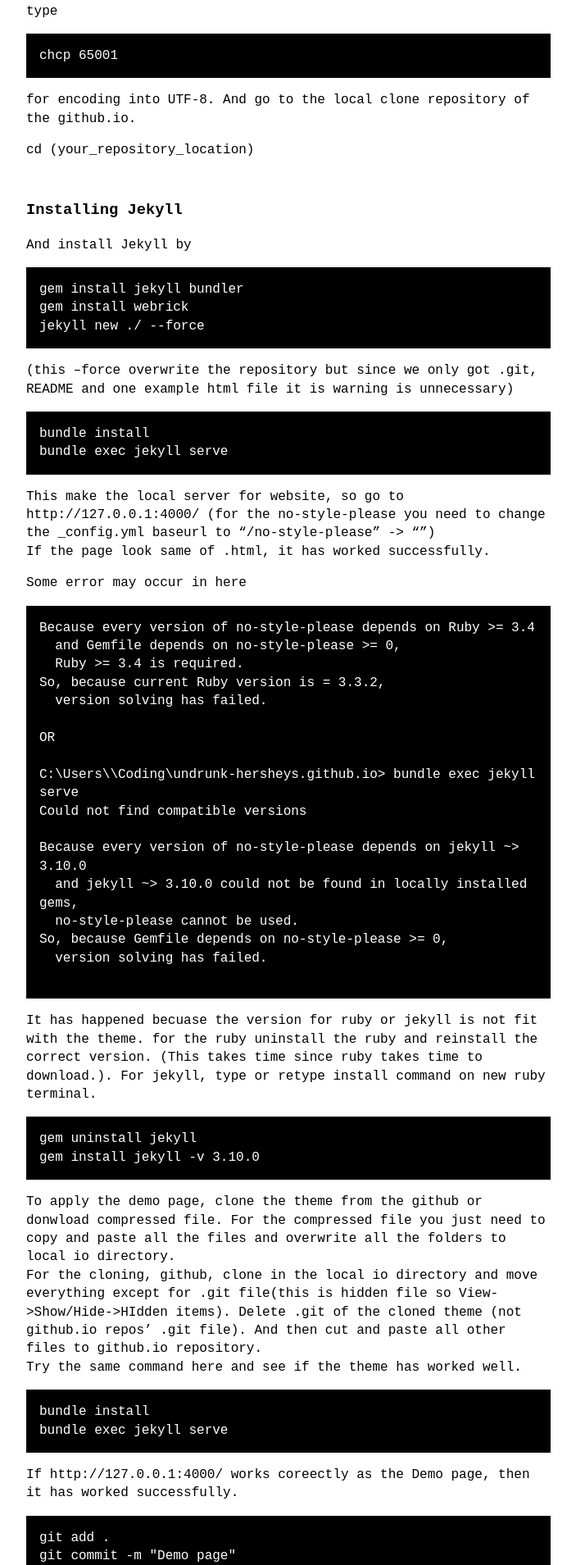
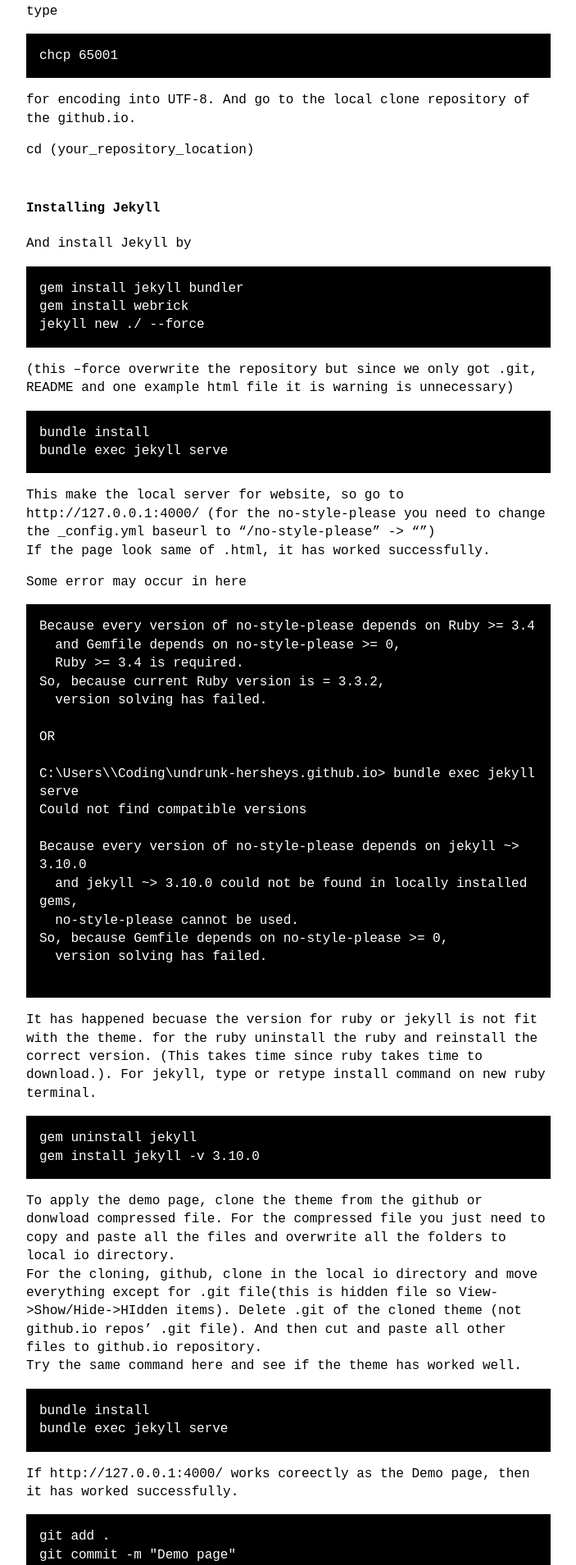
Before and after one commit to undrunk-hersheys/undrunk-hersheys.github.io, a Jekyll site: the page built from _posts/2025-01-10/2025-01-10-how_to_make_github_blog.md, in a window 1280 px wide. Shown: the part 2713-4622 px from the top of the page at 82% size, without its empty margins (288-991 px from the left). Built offline with Jekyll 4.4.1, drawn with Linux system fonts in a browser that asks for light colours.

````diff
--- a/_posts/2025-01-10/2025-01-10-how_to_make_github_blog.md
+++ b/_posts/2025-01-10/2025-01-10-how_to_make_github_blog.md
@@ -65,7 +65,7 @@
 
 cd (your_repository_location)
 
-### Installing Jekyll
+#### Installing Jekyll
 And install Jekyll by
 ```
 gem install jekyll bundler
````
